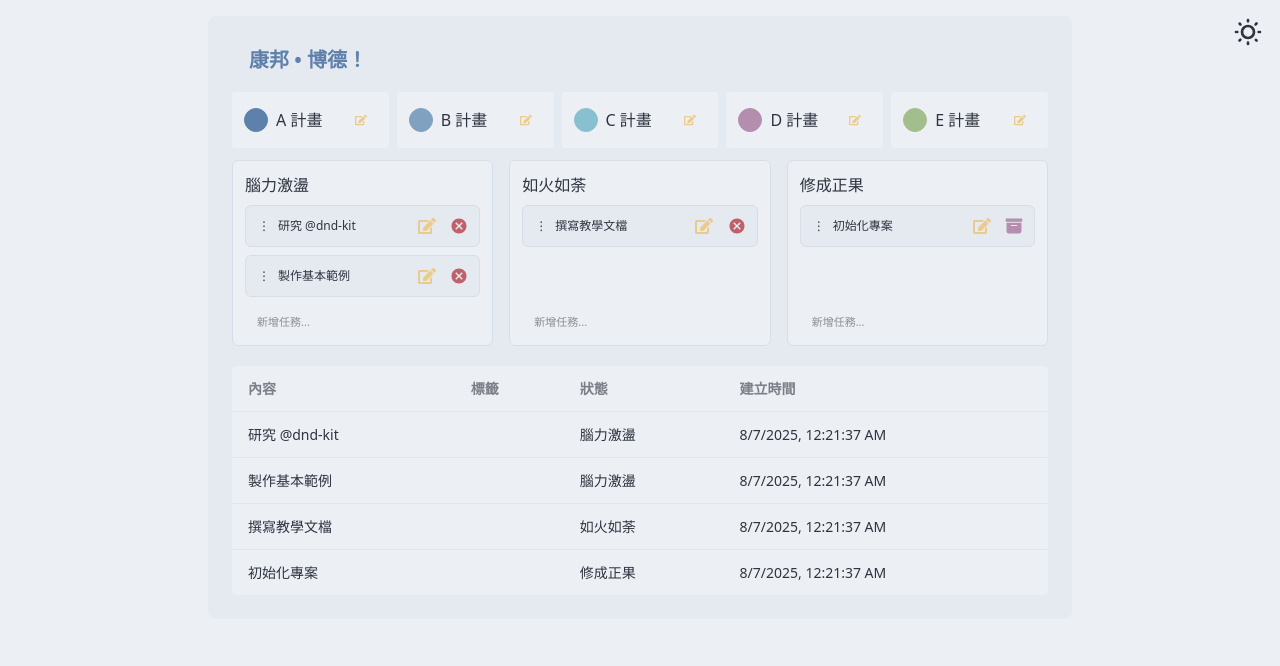
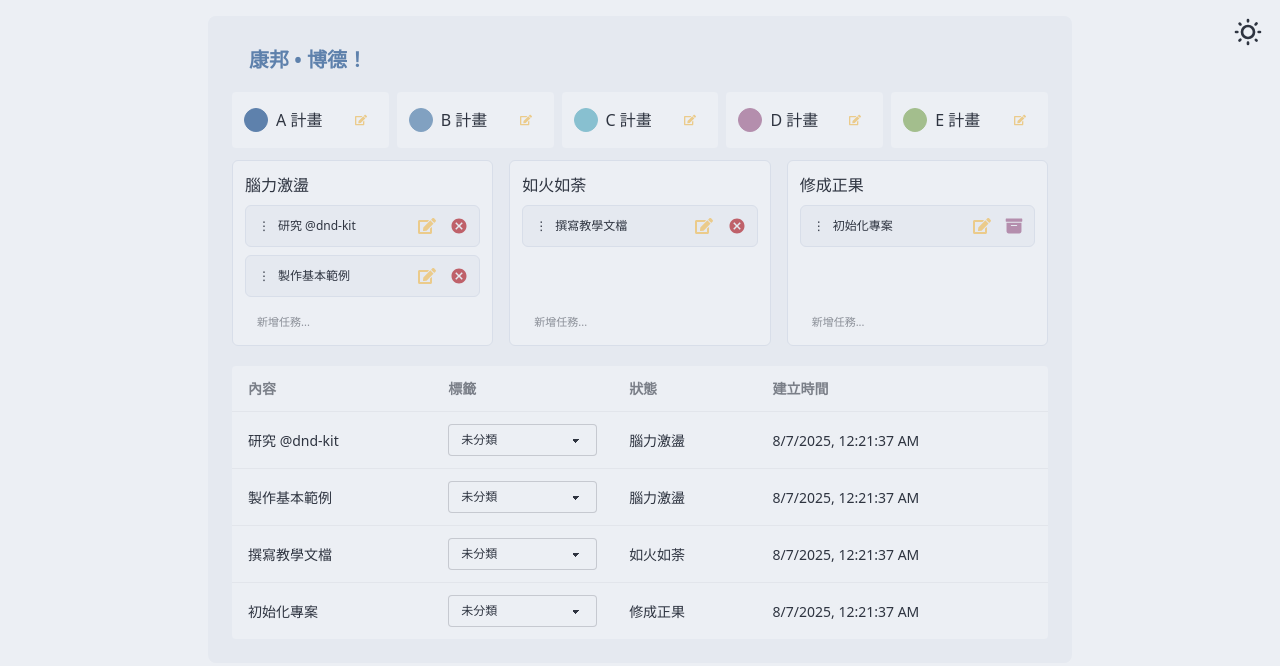
Before and after one commit to SE-Josh/kanban-board, a Next.js app: page / in a window 1280 px wide. Shown: the top 666 px of the page. Built offline with nearby package versions, Linux system fonts and the light colour scheme.

Commit message:
feat: 更新任務編輯功能，新增標籤選擇及更新任務內容

```diff
--- a/components/NewKanban.tsx
+++ b/components/NewKanban.tsx
@@ -301,8 +301,19 @@ export default function KanbanBoard() {
     setTasks((prev) => prev.filter((t) => t.id !== taskId));
   };
 
-  const handleEditTask = (taskId: string, newContent: string) => {
-    setTasks((prev) => prev.map((t) => (t.id === taskId ? { ...t, content: newContent, updatedAt: new Date().toISOString() } : t)));
+  const handleEditTask = (taskId: string, newContent: string, newLabelId?: string) => {
+    setTasks((prev) =>
+      prev.map((t) =>
+        t.id === taskId
+          ? {
+              ...t,
+              content: newContent ?? t.content,
+              labelId: newLabelId ?? t.labelId,
+              updatedAt: new Date().toISOString(),
+            }
+          : t
+      )
+    );
   };
 
   const handleArchiveTask = (taskId: string) => {
@@ -394,7 +405,7 @@ export default function KanbanBoard() {
         </DragOverlay>
       </DndContext>
 
-      <TaskList tasks={tasks} />
+      <TaskList tasks={tasks} labels={labels} onEditTask={handleEditTask} />
     </div>
   );
 }
--- a/components/TaskList.tsx
+++ b/components/TaskList.tsx
@@ -1,13 +1,19 @@
-import { defaultStatuses, Task } from "@/lib/types";
+// TaskList.tsx
 
-const TaskList = ({ tasks }: { tasks: Task[] }) => {
+import { Task, Label, defaultStatuses } from "@/lib/types";
+
+type TaskListProps = {
+  tasks: Task[];
+  labels: Label[];
+  onEditTask: (taskId: string, newContent: string, newLabelId?: string) => void;
+};
+
+const TaskList = ({ tasks, labels, onEditTask }: TaskListProps) => {
   return (
     <div className="overflow-x-auto mt-5 rounded bg-base-100">
       <table className="table">
-        {/* head */}
         <thead>
           <tr>
-            {/* <th>編號</th> */}
             <th>內容</th>
             <th>標籤</th>
             <th>狀態</th>
@@ -15,15 +21,26 @@ const TaskList = ({ tasks }: { tasks: Task[] }) => {
           </tr>
         </thead>
         <tbody>
-          {tasks.map((task) => (
-            <tr key={task.id}>
-              {/* <th>{task.id}</th> */}
-              <td>{task.content}</td>
-              <td>{task.description || ""}</td>
-              <td>{defaultStatuses.find((status) => status.id === task.statusId)?.title}</td>
-              <td>{new Date(task.createdAt).toLocaleString()}</td>
-            </tr>
-          ))}
+          {tasks.map((task) => {
+            const currentLabel = labels.find((l) => l.id === task.labelId);
+            return (
+              <tr key={task.id}>
+                <td>{task.content}</td>
+                <td>
+                  <select className="select select-bordered select-sm w-full max-w-xs" value={task.labelId || ""} onChange={(e) => onEditTask(task.id, task.content, e.target.value || undefined)}>
+                    <option value="">未分類</option>
+                    {labels.map((label) => (
+                      <option key={label.id} value={label.id} className={`${label.text}`}>
+                        {label.name}
+                      </option>
+                    ))}
+                  </select>
+                </td>
+                <td>{defaultStatuses.find((status) => status.id === task.statusId)?.title}</td>
+                <td>{new Date(task.createdAt).toLocaleString()}</td>
+              </tr>
+            );
+          })}
         </tbody>
       </table>
     </div>
```
